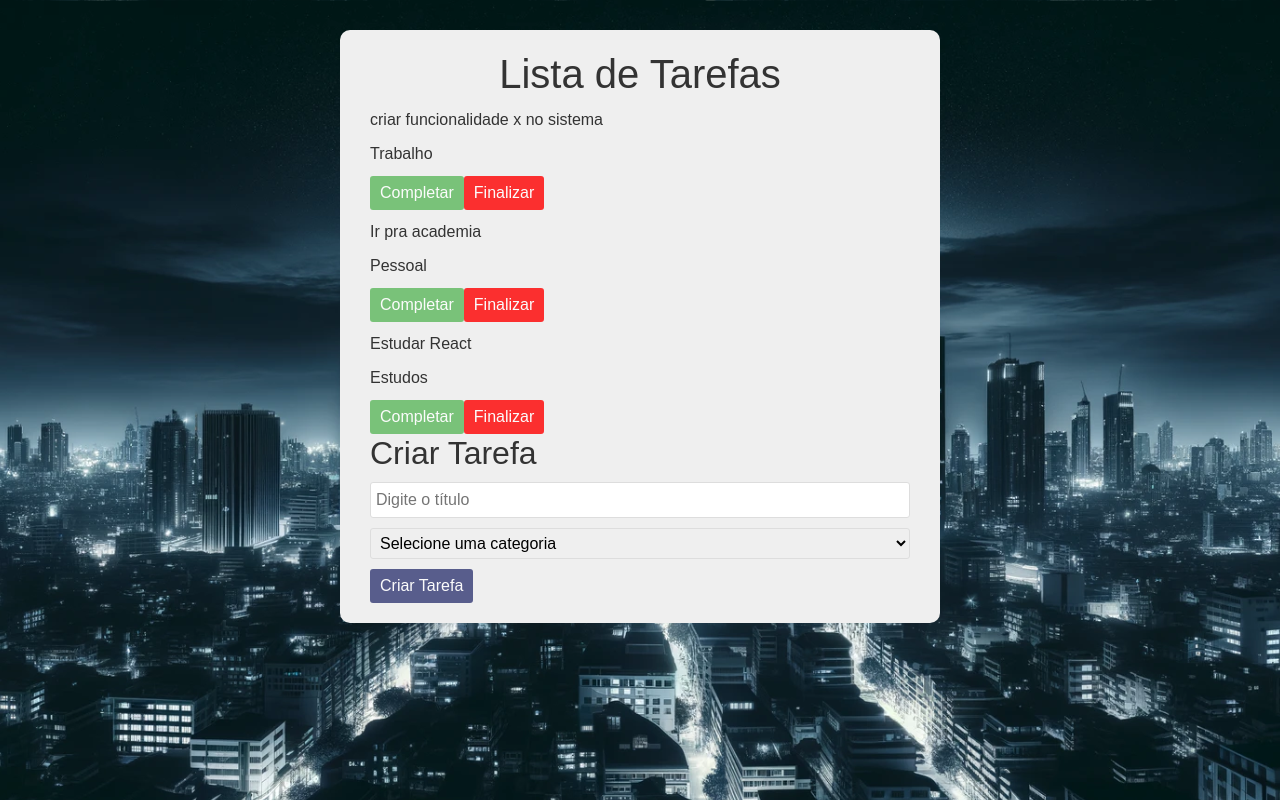
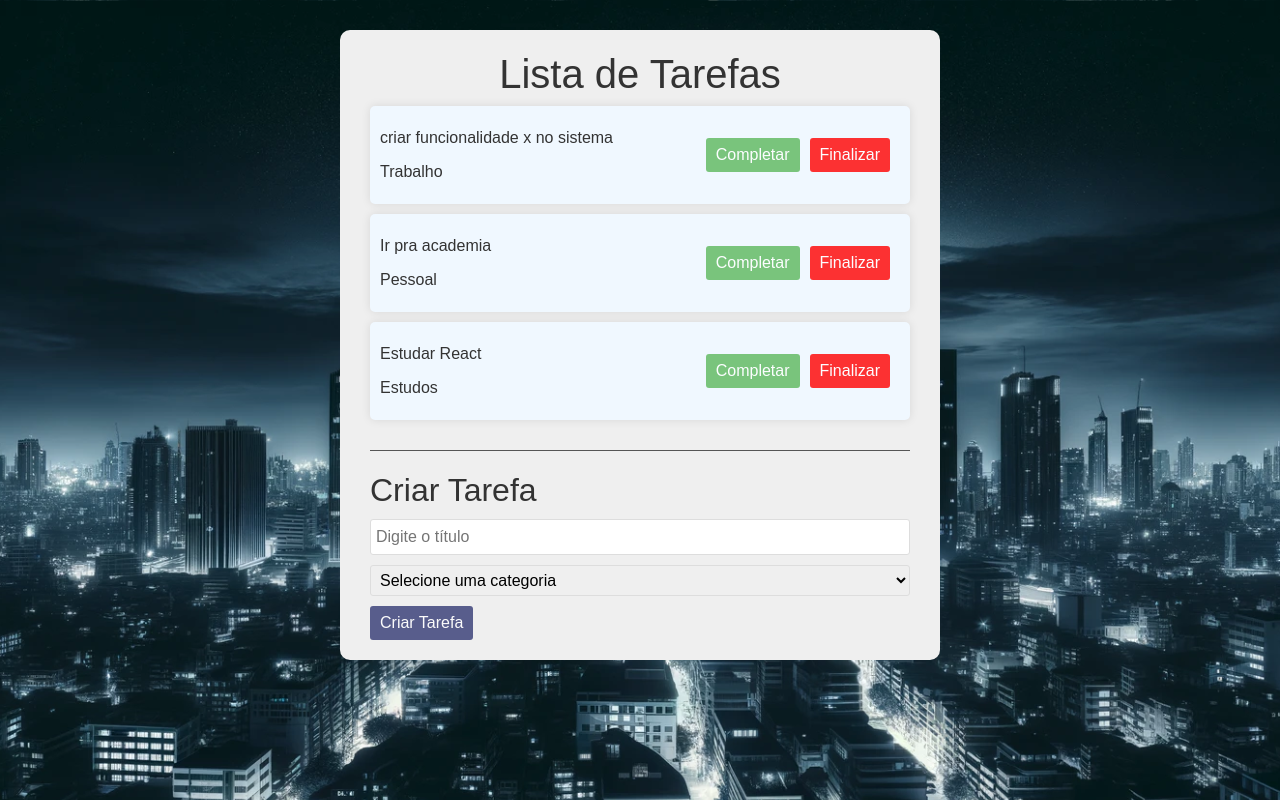
Before and after one commit to lauron15/ToDoList, a React (Create React App) app in the folder ClientApp/: page / in a window 1280 px wide. Shown: the top 800 px of the page. Built offline with nearby package versions, Linux system fonts and the light colour scheme.

Commit message:
I've just finished all interfaces modifications.

```diff
--- a/ClientApp/src/App.css
+++ b/ClientApp/src/App.css
@@ -36,6 +36,7 @@
     background-color: #333974;
     color:#fff;
     padding: 5px 10px;
+    margin-right: 10px;
     border: none;
     border-radius: 3px;
     cursor: pointer;
@@ -46,6 +47,25 @@
 
 button:hover{
     opacity: 1;
+}
+
+.todo-list {
+margin-bottom: 20px;
+padding-bottom: 20px;
+border-bottom: 1px solid #555;
+}
+
+.todo{
+
+background-color: aliceblue;
+box-shadow: 0 0 10px rgba(0,0,0,0.1);
+padding: 10px;
+margin-bottom: 10px;
+border-radius:5px;
+display: flex;
+justify-content: space-between;
+align-items: center;
+
 }
 
 .complete{
--- a/ClientApp/src/App.jsx
+++ b/ClientApp/src/App.jsx
@@ -26,13 +26,26 @@
         }
     ])
 
+    const addTodo = (text, category) => {
+
+        const newTodos = [...todos, {
+            id: Math.floor(Math.random() * 1000),
+            text,
+            category,
+            isCompleted: false,
+        }]
+        setTodos(newTodos);
+    };
+
+
     return <div className="app">
         <h1> Lista de Tarefas</h1>
         <div className="todo-list">
             {todos.map((todo) => (
                 <Todo key={todo.id} todo={todo} />))} </div>
-        <Todoform/>
-    </div>;
+        <Todoform addTodo={addTodo}/>
+</div>;
+
 }
 
 export default App;
--- a/ClientApp/src/components/Todoform.jsx
+++ b/ClientApp/src/components/Todoform.jsx
@@ -1,12 +1,13 @@
 import { useState } from "react";
 
-const Todoform = () => {
+const Todoform = ({addTodo }) => {
     const [value, setValue] = useState("");
     const [category, setCategory] = useState("");
 
     const handleSubmit = (e) => {
         e.preventDefault();
         if (!value || !category) return;
+        addTodo(value, category);
         setValue("");
         setCategory("");
     };
```
